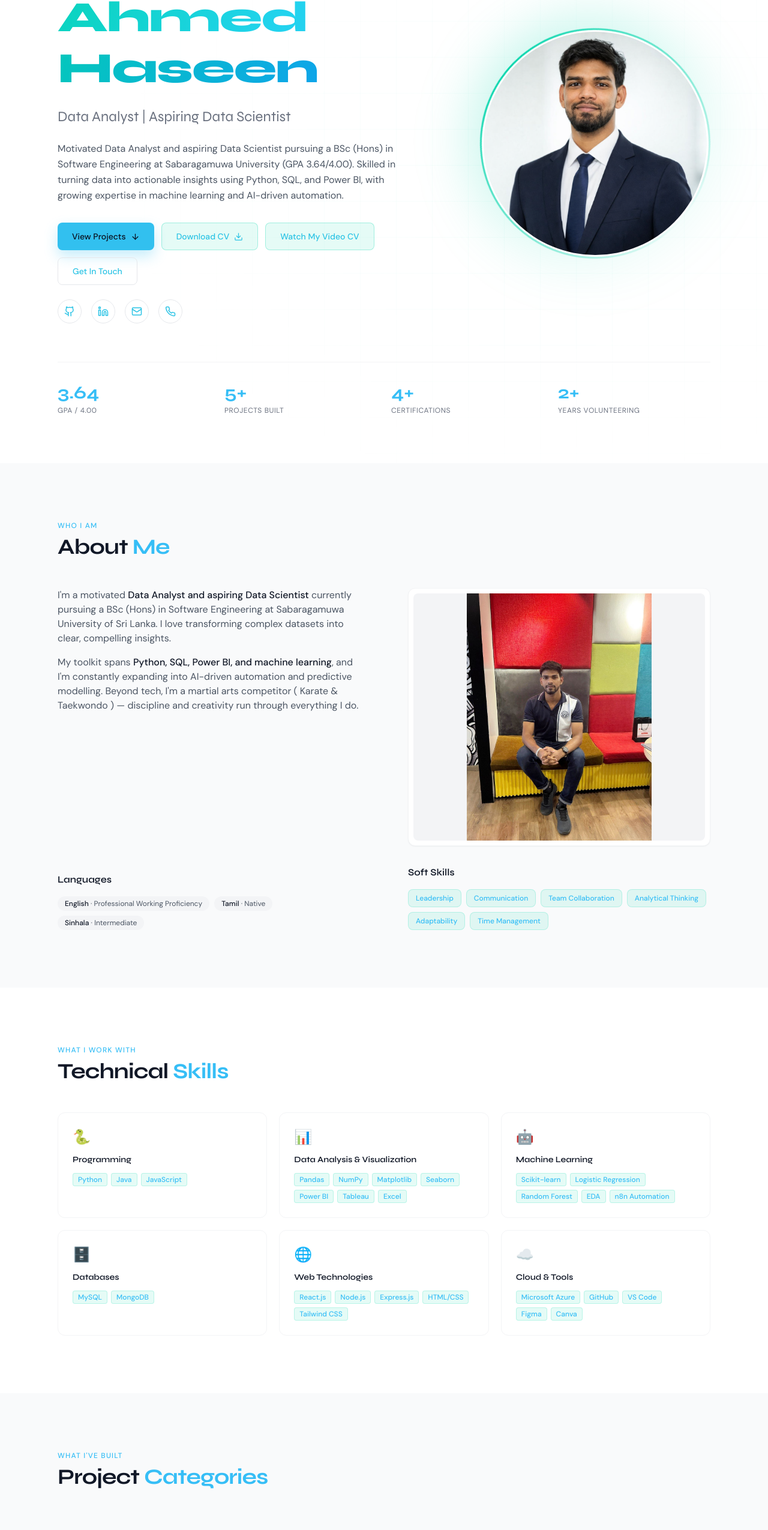
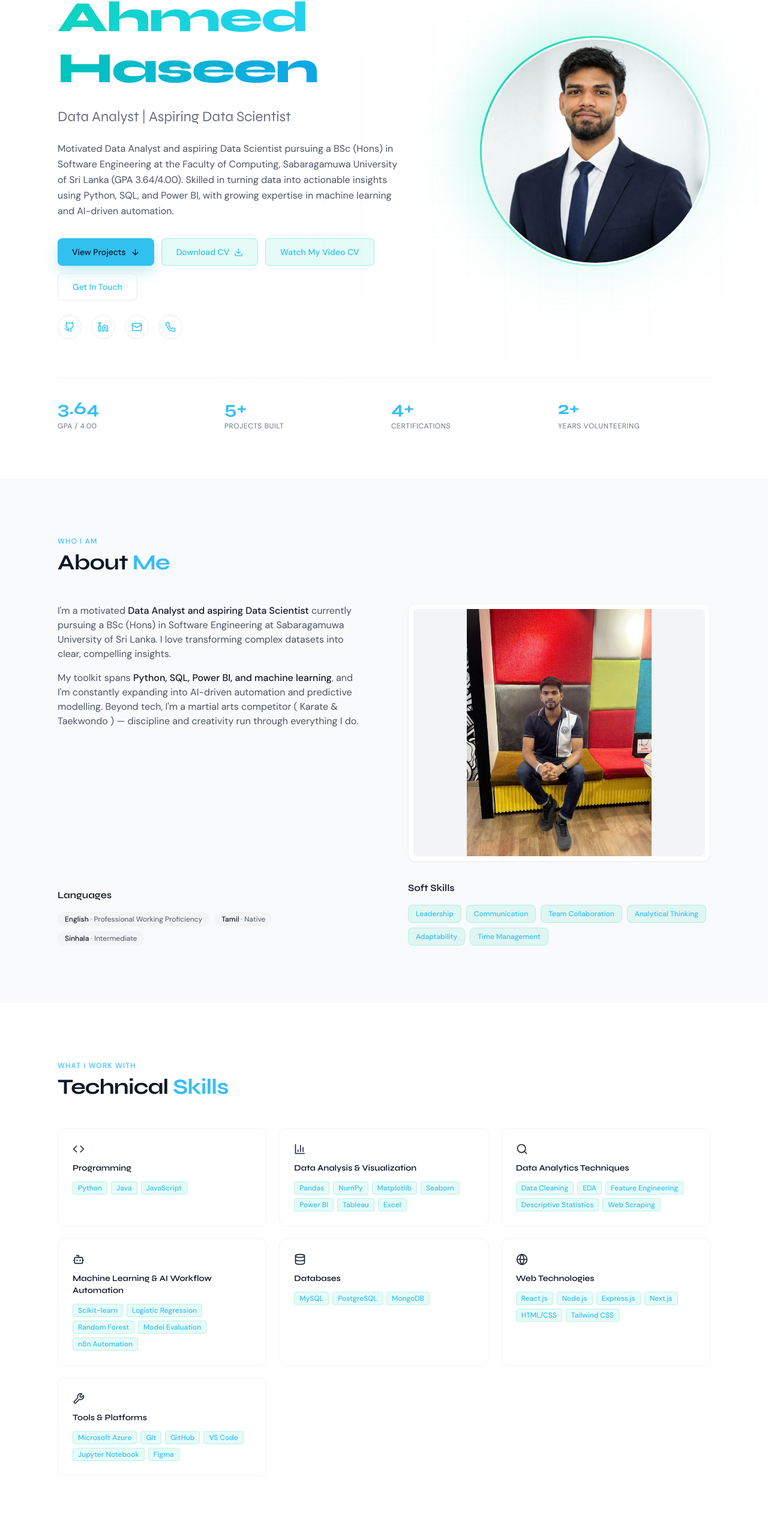
Before and after one commit to AhmedHaseen/ahmed-haseen-portfolio, a React (Create React App) app: page / in a window 1280 px wide. Shown: the part 205-2755 px from the top of the page at 60% size. Built offline with nearby package versions, Linux system fonts and the light colour scheme.

Commit message:
Add Project description

```diff
--- a/src/data/portfolioData.js
+++ b/src/data/portfolioData.js
@@ -2,6 +2,20 @@
 import SaveBiteImage from "../assets/SaveBite_WebApp_Img.png";
 import SQLProjImage from "../assets/SQL_Proj_Img.png";
 import BIDataInsightImg from "../assets/BI_Data Insight_Img.png";
+import ExcelProjImg from "../assets/Excel_Proj_img.png";
+import {
+  Code,
+  BarChart3,
+  Search,
+  Bot,
+  Database,
+  Globe,
+  Wrench,
+  BadgeCheck,
+  LineChart,
+  Cpu,
+  Monitor,
+} from "lucide-react";
 
 export const personal = {
   name: "Ahmed Haseen",
@@ -12,7 +26,7 @@
   linkedin: "https://linkedin.com/in/ahmedhaseen",
   github: "https://github.com/ahmedhaseen",
   summary:
-    "Motivated Data Analyst and aspiring Data Scientist pursuing a BSc (Hons) in Software Engineering at Sabaragamuwa University (GPA 3.64/4.00). Skilled in turning data into actionable insights using Python, SQL, and Power BI, with growing expertise in machine learning and AI-driven automation.",
+    "Motivated Data Analyst and aspiring Data Scientist pursuing a BSc (Hons) in Software Engineering at the Faculty of Computing, Sabaragamuwa University of Sri Lanka (GPA 3.64/4.00). Skilled in turning data into actionable insights using Python, SQL, and Power BI, with growing expertise in machine learning and AI-driven automation.",
 };
 
 export const stats = [
@@ -24,12 +38,12 @@
 
 export const skills = [
   {
-    icon: "🐍",
+    icon: <Code size={20} />,
     title: "Programming",
     tags: ["Python", "Java", "JavaScript"],
   },
   {
-    icon: "📊",
+    icon: <BarChart3 size={20} />,
     title: "Data Analysis & Visualization",
     tags: [
       "Pandas",
@@ -42,30 +56,55 @@
     ],
   },
   {
-    icon: "🤖",
-    title: "Machine Learning",
+    icon: <Search size={20} />,
+    title: "Data Analytics Techniques",
+    tags: [
+      "Data Cleaning",
+      "EDA",
+      "Feature Engineering",
+      "Descriptive Statistics",
+      "Web Scraping",
+    ],
+  },
+  {
+    icon: <Bot size={20} />,
+    title: "Machine Learning & AI Workflow Automation",
     tags: [
       "Scikit-learn",
       "Logistic Regression",
       "Random Forest",
-      "EDA",
+      "Model Evaluation",
       "n8n Automation",
     ],
   },
   {
-    icon: "🗄️",
+    icon: <Database size={20} />,
     title: "Databases",
-    tags: ["MySQL", "MongoDB"],
+    tags: ["MySQL", "PostgreSQL", "MongoDB"],
   },
   {
-    icon: "🌐",
+    icon: <Globe size={20} />,
     title: "Web Technologies",
-    tags: ["React.js", "Node.js", "Express.js", "HTML/CSS", "Tailwind CSS"],
+    tags: [
+      "React.js",
+      "Node.js",
+      "Express.js",
+      "Next.js",
+      "HTML/CSS",
+      "Tailwind CSS",
+    ],
   },
   {
-    icon: "☁️",
-    title: "Cloud & Tools",
-    tags: ["Microsoft Azure", "GitHub", "VS Code", "Figma", "Canva"],
+    icon: <Wrench size={20} />,
+    title: "Tools & Platforms",
+    tags: [
+      "Microsoft Azure",
+      "GIt",
+      "GitHub",
+      "VS Code",
+      "Jupyter Notebook",
+      "Figma",
+    ],
   },
 ];
 
@@ -115,8 +154,8 @@
     desc: "AI-driven mock interview simulator leveraging Agentic AI through n8n workflow automation. Delivers real-time analytics with personalised feedback on communication, confidence, and engagement.",
     image: ConfidFaceImage,
     tech: ["n8n", "Agentic AI", "Real-time Analytics", "Data Visualization"],
-    github: "https://github.com/ahmedhaseen",
-    demo: "https://github.com/ahmedhaseen",
+    github: "https://github.com/AhmedHaseen/ConfidFace-Web-App",
+    demo: "https://canva.link/4qq04ozyjoox918",
     featured: true,
   },
   {
@@ -165,7 +204,32 @@
     image: SaveBiteImage,
     tech: ["MongoDB", "Express.js", "React.js", "Node.js"],
     github: "https://github.com/ahmedhaseen",
-    demo: "https://github.com/ahmedhaseen",
+    demo: "https://www.linkedin.com/posts/ahmed-haseen_savebite-foodredistribution-webdevelopment-ugcPost-7363950554529554433-zoN6?utm_source=share&utm_medium=member_desktop&rcm=ACoAAF3BwpsBbkrPoPKR0OLGe6P4YxDGOWb-YjY",
+    featured: false,
+  },
+  {
+    title: "Bike Sales Analysis Dashboard",
+    status: "Completed",
+    category: "data",
+    desc: (
+      <>
+        <strong>Excel dashboard analyzing</strong> bike sales by customer
+        demographics. Cleaned duplicates and standardized data, engineered age
+        groups with IF functions, built <strong>Pivot Tables</strong> for income
+        and occupation analysis, and implemented dynamic filtering with
+        <strong>slicers</strong> for interactive insights.
+      </>
+    ),
+    image: ExcelProjImg,
+    tech: [
+      "Microsoft Excel",
+      "Pivot Tables",
+      "Data Cleaning",
+      "Feature Engineering",
+      "Data Visualization",
+    ],
+    github: "https://github.com/AhmedHaseen/Excel-Bike-Sales-Analysis",
+    demo: "https://canva.link/rpr1eqgjqf53zwi",
     featured: false,
   },
 ];
@@ -186,21 +250,25 @@
 ];
 
 export const certifications = [
-  { name: "Data Analysis with Python", issuer: "IBM · Coursera", icon: "🔬" },
+  {
+    name: "What is Data Science?",
+    issuer: "IBM · Coursera",
+    icon: <BadgeCheck size={18} />,
+  },
   {
     name: "Data Visualization with Python",
-    issuer: "IBM · Coursera",
-    icon: "📈",
+    issuer: "Coursera · IBM",
+    icon: <LineChart size={18} />,
   },
   {
     name: "Python for Data Science, AI & Development",
     issuer: "IBM · Coursera",
-    icon: "🤖",
+    icon: <Cpu size={18} />,
   },
   {
     name: "Introduction to Front-End Development",
     issuer: "Meta · Coursera",
-    icon: "💻",
+    icon: <Monitor size={18} />,
   },
 ];
 
```
Also changed, not shown: src/assets/Excel_Proj_img.png (added).
